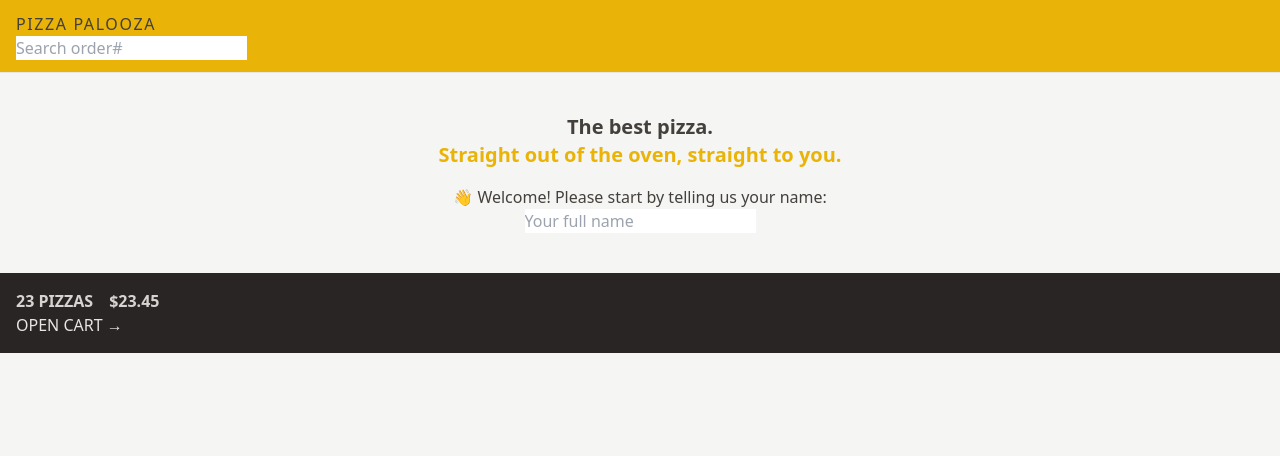
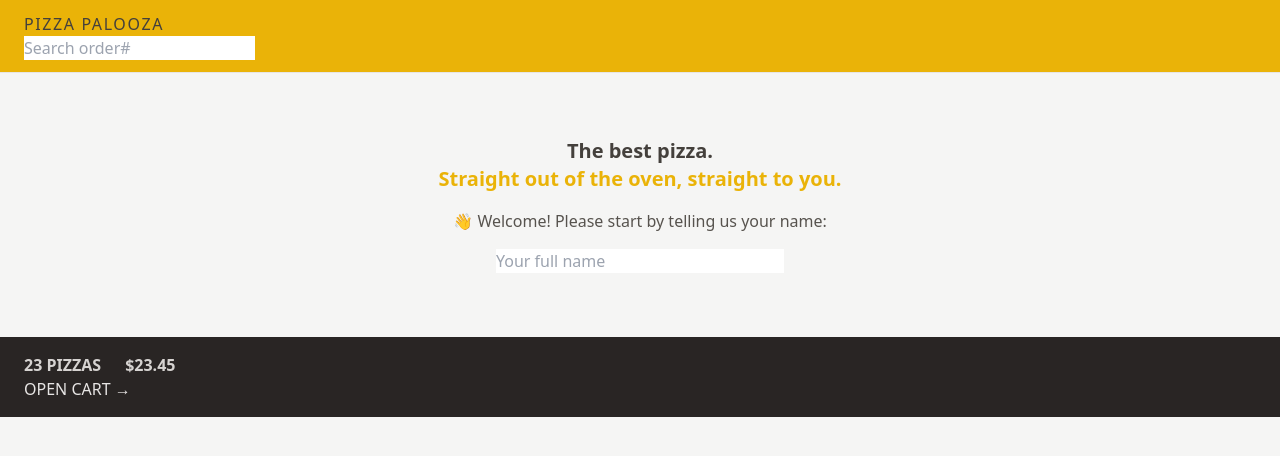
Before and after one commit to arvinbuid/pizza-palooza, a React (Vite) app: page / in a window 1280 px wide. Shown: the top 456 px of the page. Built offline with nearby package versions, Linux system fonts and the light colour scheme.

Commit message:
Added responsive styles inside CartOverview, CreateUser, Username, Header, Home components.

```diff
--- a/src/features/cart/CartOverview.jsx
+++ b/src/features/cart/CartOverview.jsx
@@ -2,8 +2,8 @@
 
 function CartOverview() {
   return (
-    <div className="bg-stone-800 text-stone-200 uppercase p-4">
-      <p className="space-x-4 text-stone-300 font-semibold">
+    <div className="bg-stone-800 text-stone-200 uppercase px-4 py-4 sm:px-6 text-sm md:text-base">
+      <p className="space-x-4 sm:space-x-6 text-stone-300 font-semibold">
         <span>23 pizzas</span>
         <span>$23.45</span>
       </p>
--- a/src/features/user/CreateUser.jsx
+++ b/src/features/user/CreateUser.jsx
@@ -1,7 +1,7 @@
-import { useState } from 'react';
+import { useState } from "react";
 
 function CreateUser() {
-  const [username, setUsername] = useState('');
+  const [username, setUsername] = useState("");
 
   function handleSubmit(e) {
     e.preventDefault();
@@ -9,16 +9,19 @@
 
   return (
     <form onSubmit={handleSubmit}>
-      <p>👋 Welcome! Please start by telling us your name:</p>
+      <p className="mb-4 text-sm text-stone-600 md:text-base">
+        👋 Welcome! Please start by telling us your name:
+      </p>
 
       <input
         type="text"
         placeholder="Your full name"
         value={username}
         onChange={(e) => setUsername(e.target.value)}
+        className="w-72"
       />
 
-      {username !== '' && (
+      {username !== "" && (
         <div>
           <button>Start ordering</button>
         </div>
--- a/src/ui/Header.jsx
+++ b/src/ui/Header.jsx
@@ -4,7 +4,7 @@
 
 function Header() {
   return (
-    <header className="border-b border-stone-200 bg-yellow-500 uppercase px-4 py-3">
+    <header className="border-b border-stone-200 bg-yellow-500 uppercase px-4 py-3 sm:px-6">
       <Link to="/" className="tracking-widest">
         Pizza Palooza
       </Link>
--- a/src/ui/Home.jsx
+++ b/src/ui/Home.jsx
@@ -2,7 +2,7 @@
 
 function Home() {
   return (
-    <div className="my-10 text-center">
+    <div className="my-10 text-center sm:my-16">
       <h1 className="text-xl font-semibold mb-4">
         The best pizza.
         <br />
```
Also changed, not shown: src/features/user/Username.jsx (line endings or trailing spaces).
